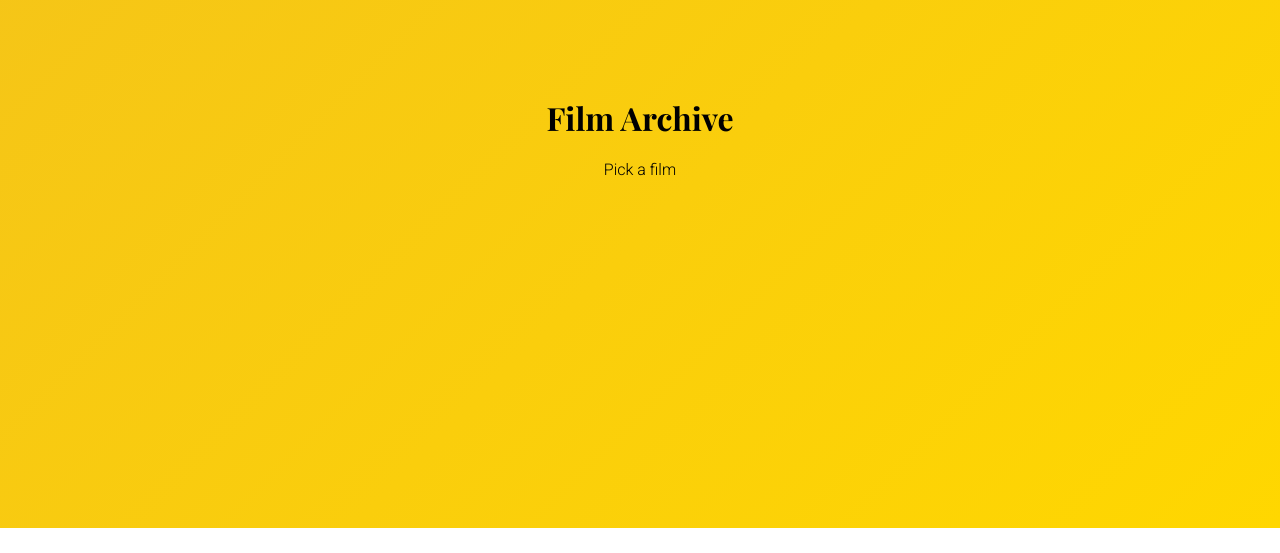
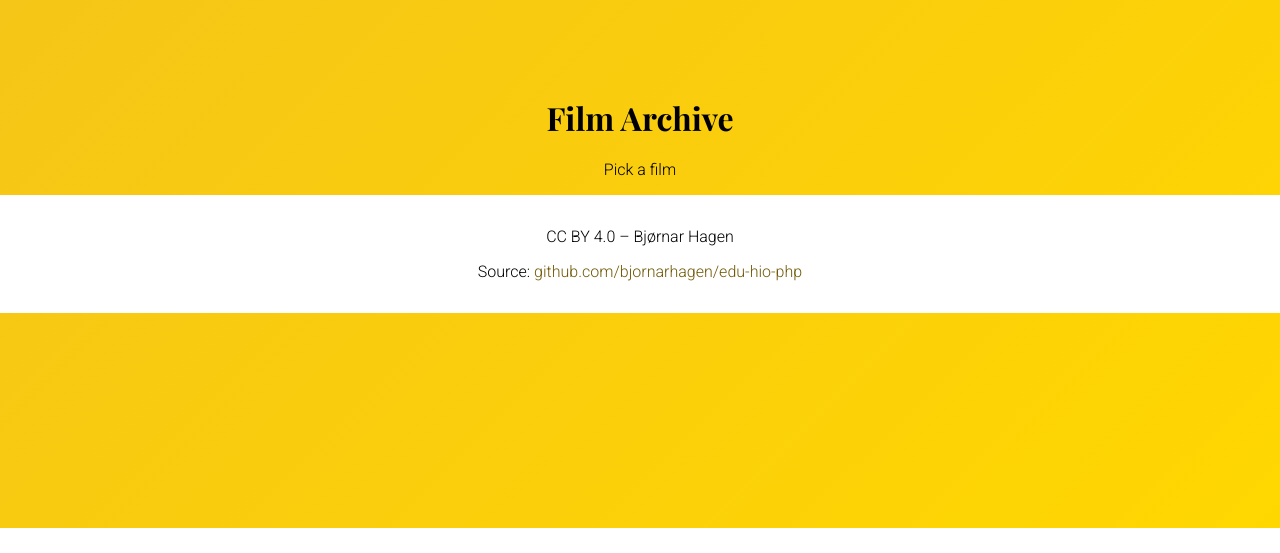
Before and after one commit to bjornarhagen/edu-hio-php, a PHP site: page /oblig-1/index.php in a window 1280 px wide. Shown: the part 48-601 px from the top of the page. Run offline with PHP 8.4, Linux system fonts and the light colour scheme.

Commit message:
Added footer

```diff
--- a/oblig-1/css/main.css
+++ b/oblig-1/css/main.css
@@ -75,6 +75,23 @@ nav .nav-item:first-child {
   }
 }
 
+/* Footer */
+footer {
+  padding: 1em 2em;
+  background-color: #fff;
+  text-align: center;
+}
+
+footer a {
+  color: #705805;
+  text-decoration: none;
+}
+
+footer a:hover,
+footer a:focus {
+  color: #b99208;
+  text-decoration: underline;
+}
 /* Buttons */
 .button-wrapper {
   padding: 2em;
--- a/oblig-1/partials/footer.php
+++ b/oblig-1/partials/footer.php
@@ -1,4 +1,8 @@
-<link href="https://fonts.googleapis.com/css?family=Roboto:300,400" rel="stylesheet">
-<link href="https://fonts.googleapis.com/css?family=Playfair+Display:700" rel="stylesheet">
+    <link href="https://fonts.googleapis.com/css?family=Roboto:300,400" rel="stylesheet">
+    <link href="https://fonts.googleapis.com/css?family=Playfair+Display:700" rel="stylesheet">
+    <footer>
+        <p>CC BY 4.0 – Bjørnar Hagen</p>
+        <p>Source: <a href="https://github.com/bjornarhagen/edu-hio-php/">github.com/bjornarhagen/edu-hio-php</a></p>
+    </footer>
 </body>
 </html>
```
